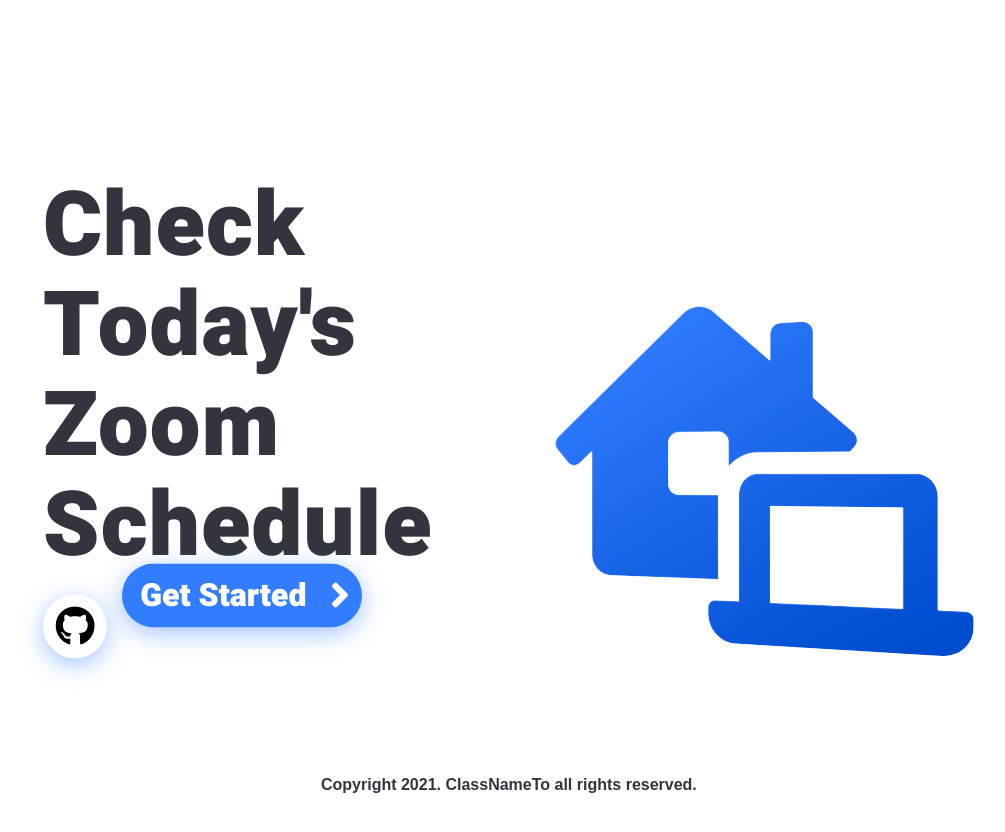
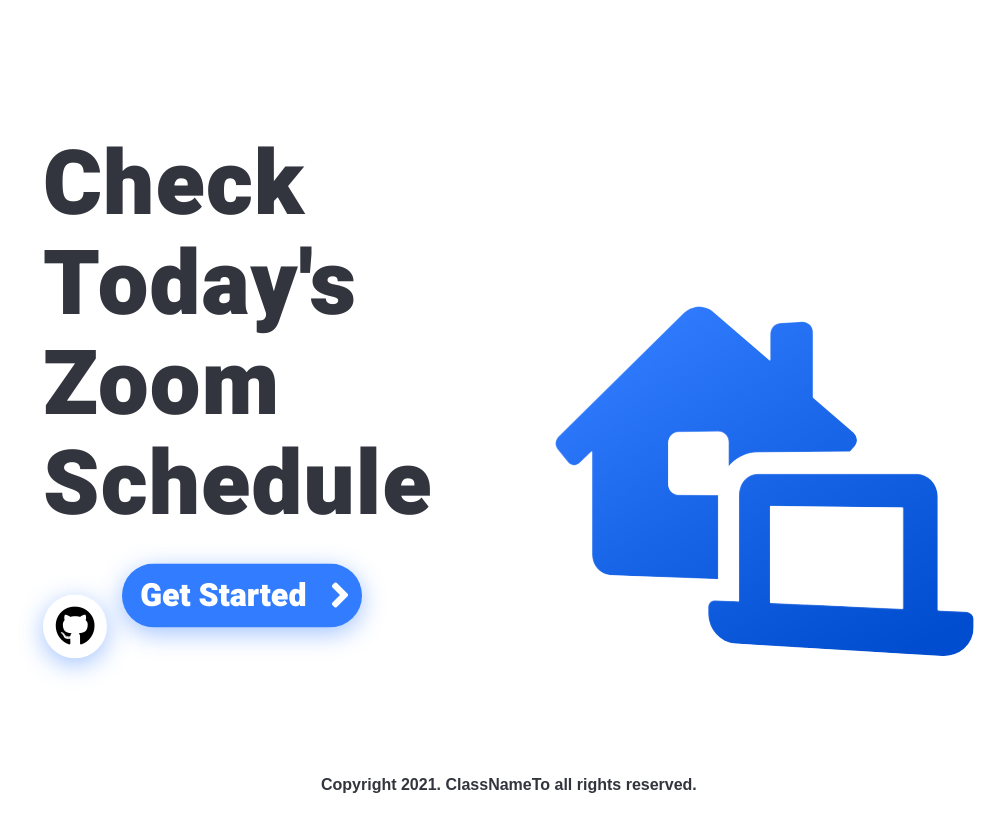
Before and after one commit to Classto/Frontend, a React (Create React App) app: page / in a window 1280 px wide. Shown: the top 832 px of the page, without its empty margins (211-1216 px from the left). Built offline with nearby package versions, Linux system fonts and the light colour scheme.

Commit message:
chore: btn position

```diff
--- a/src/introduce.css
+++ b/src/introduce.css
@@ -79,7 +79,7 @@
 
 #m_title {
     position: relative;
-    top: 211px;
+    top: 170px;
     left: 190px;/*190px */
     width: 60%; /* 815px */
     height: 30%; /* 275px */
```
